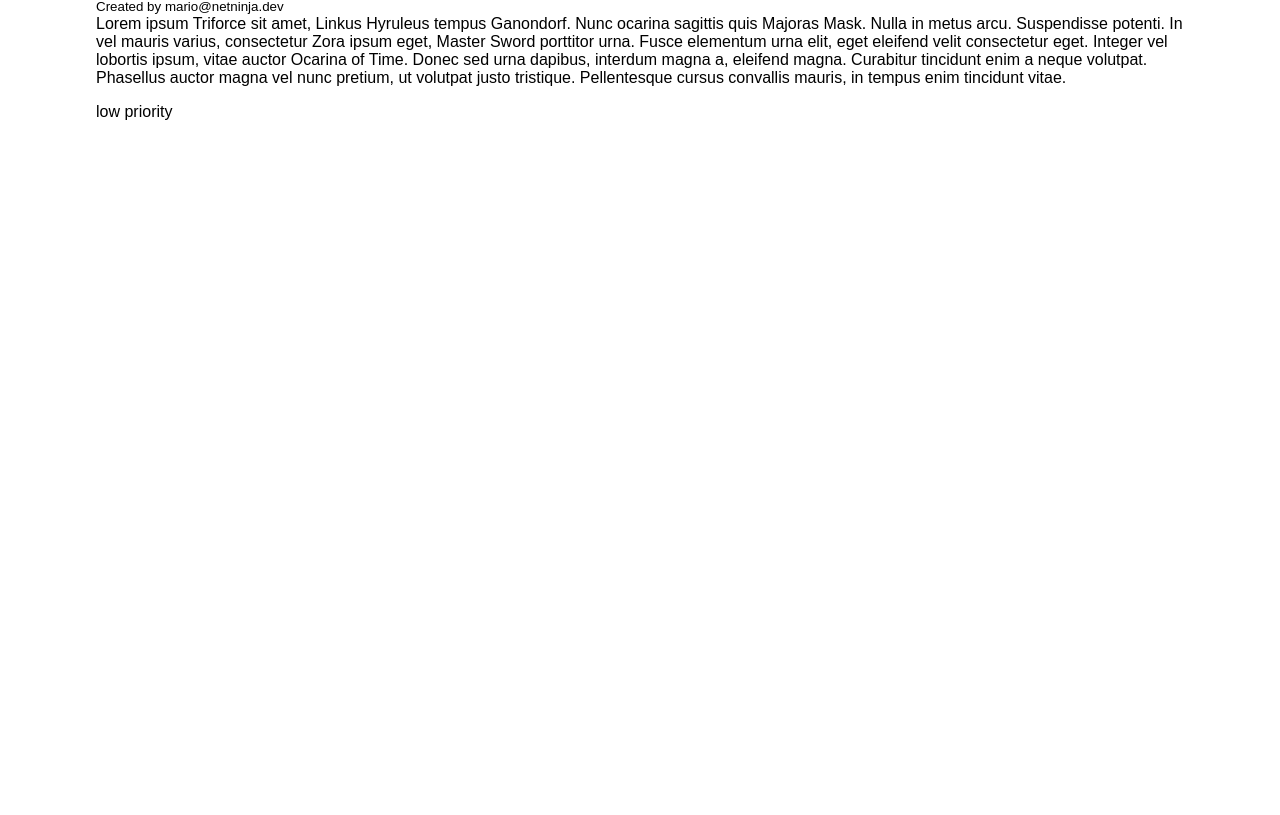
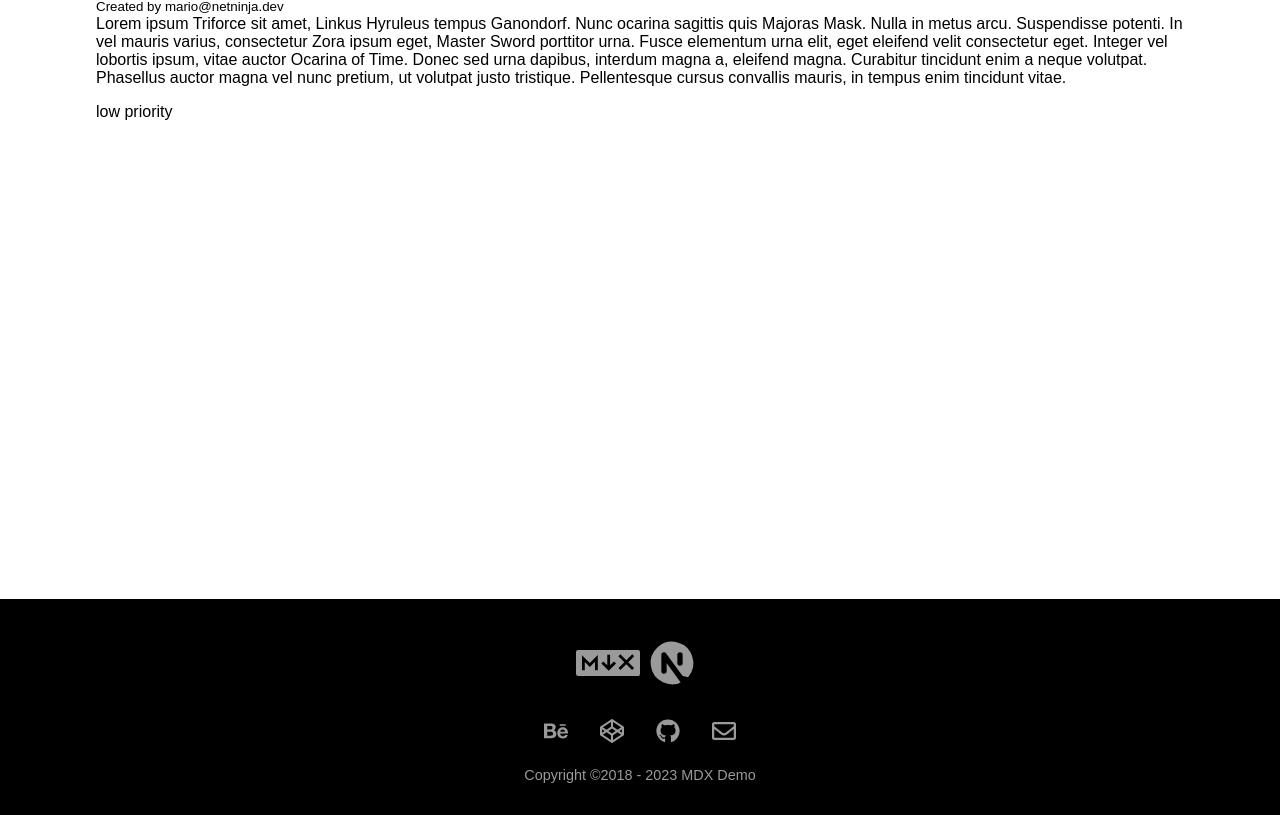
Before and after one commit to Amereyeu/next13, a Next.js app: page /tickets/1 in a window 1280 px wide. Shown: the part 281-1096 px from the top of the page. Before the commit the page ends 880 px from the top, so only its background shows below. Built offline with nearby package versions, Linux system fonts and the light colour scheme; data requests are answered from the project's data file; a web font is replaced by a local one.

Commit message:
next13 md

```diff
--- a/app/layout.jsx
+++ b/app/layout.jsx
@@ -1,4 +1,5 @@
-import Navbar from "../components/Navbar";
+import Footer from "@/components/Footer";
+import Navbar from "@/components/Navbar";
 import "./styles.scss";
 
 export const metadata = {
@@ -18,6 +19,7 @@
       <body>
         <Navbar />
         {children}
+        <Footer />
       </body>
     </html>
   );
--- a/app/styles.scss
+++ b/app/styles.scss
@@ -5,4 +5,5 @@
 @import "scss/navbar" ;
 @import "scss/article";
 @import "scss/posts";
-@import "scss/post-detail"
+@import "scss/post-detail";
+@import "scss/footer"
--- /dev/null
+++ b/components/Footer.jsx
@@ -0,0 +1,68 @@
+import {
+  FaWordpressSimple,
+  FaReact,
+  FaBehance,
+  FaCodepen,
+  FaGithub,
+  FaRegEnvelope,
+} from "react-icons/fa";
+
+import { SiMdx } from "react-icons/si";
+import { TbBrandNextjs } from "react-icons/tb";
+
+export default function Footer() {
+  const today = new Date();
+
+  return (
+    <footer className="footer">
+      <div className="footer__logo">
+        <SiMdx className="footer__logo__icon" />
+        <TbBrandNextjs className="footer__logo__icon" />
+      </div>
+
+      <div className="footer__social">
+        <ul>
+          <li>
+            <a
+              href="https://www.behance.net/amrey"
+              className="navigation__menu__item"
+              target="_blank">
+              <FaBehance />
+            </a>
+          </li>
+
+          <li>
+            <a
+              href="https://codepen.io/Amerey"
+              className="navigation__menu__item"
+              target="_blank">
+              <FaCodepen />
+            </a>
+          </li>
+
+          <li>
+            <a
+              href="https://github.com/Amereyeu"
+              className="navigation__menu__item"
+              target="_blank">
+              <FaGithub />
+            </a>
+          </li>
+
+          <li>
+            <a
+              href="mailto:info@amerey.eu"
+              className="navigation__menu__item"
+              target="_blank">
+              <FaRegEnvelope />
+            </a>
+          </li>
+        </ul>
+      </div>
+
+      <div className="footer__copyright">
+        <p>Copyright &copy;2018 - {today.getFullYear()} MDX Demo</p>
+      </div>
+    </footer>
+  );
+}
--- a/package.json
+++ b/package.json
@@ -17,7 +17,9 @@
     "next": "13.5.3",
     "next-mdx-remote": "^4.4.1",
     "react": "18.2.0",
+    "react-anchor-link-smooth-scroll": "^1.0.12",
     "react-dom": "18.2.0",
+    "react-icons": "^4.11.0",
     "rehype-highlight": "^7.0.0",
     "remark-gfm": "3.0.1"
   },
--- /dev/null
+++ b/scss/_footer.scss
@@ -0,0 +1,70 @@
+.footer {
+  padding: 2rem;
+  display: flex;
+  flex-direction: column;
+  align-items: center;
+  background: $color-primary;
+
+  &__logo {
+    display: flex;
+    margin: 0 auto;
+
+    &__icon {
+      fill: $color-secondary;
+      font-size: 4rem;
+    }
+  }
+
+  &__social {
+    margin: 1rem 0 0;
+
+    ul {
+      display: flex;
+      justify-content: center;
+      flex-wrap: wrap;
+      gap: 16px;
+      list-style: none;
+
+      li {
+        width: 40px;
+        height: 40px;
+        cursor: pointer;
+        display: grid;
+        place-items: center;
+        transition: all 0.3s;
+
+        a {
+          display: grid;
+          place-items: center;
+          width: 100%;
+          height: 100%;
+          color: $color-secondary;
+
+          svg {
+            height: 1.5rem;
+            width: 1.5rem;
+            transition: 0.6s;
+            fill: $color-secondary;
+          }
+        }
+
+        &:hover {
+          a {
+            svg {
+              transform: rotateY(360deg);
+              stroke-width: 1.75;
+              fill: $color-orange;
+            }
+          }
+        }
+      }
+    }
+  }
+
+  &__copyright p {
+    font-size: 0.9rem;
+    margin-top: 1rem;
+    text-align: center;
+    color: $color-secondary;
+  }
+}
```
Also changed, not shown: app/blog-mdx/[slug]/page.jsx (+5 -15 lines), components/Tags.jsx (added, +28 -0 lines), 1 other file (tests, documents, lock files or other folders).
